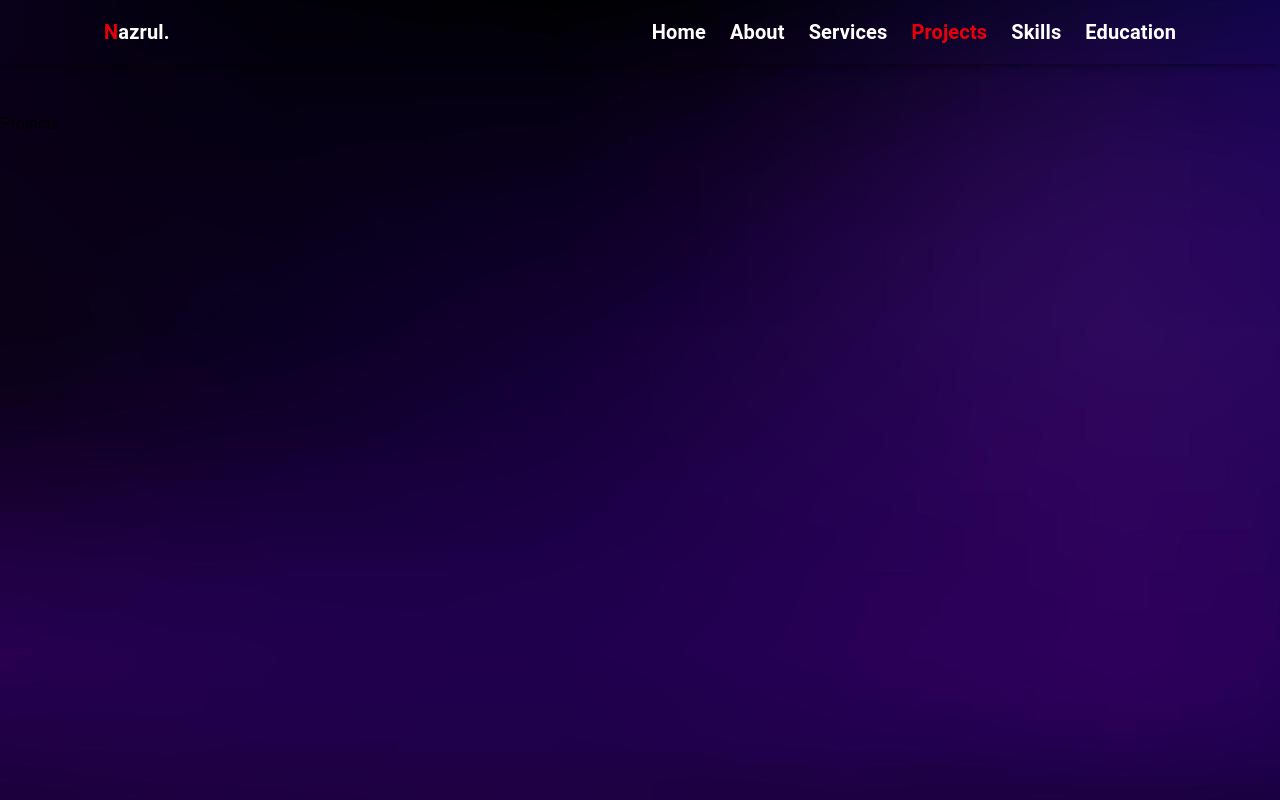
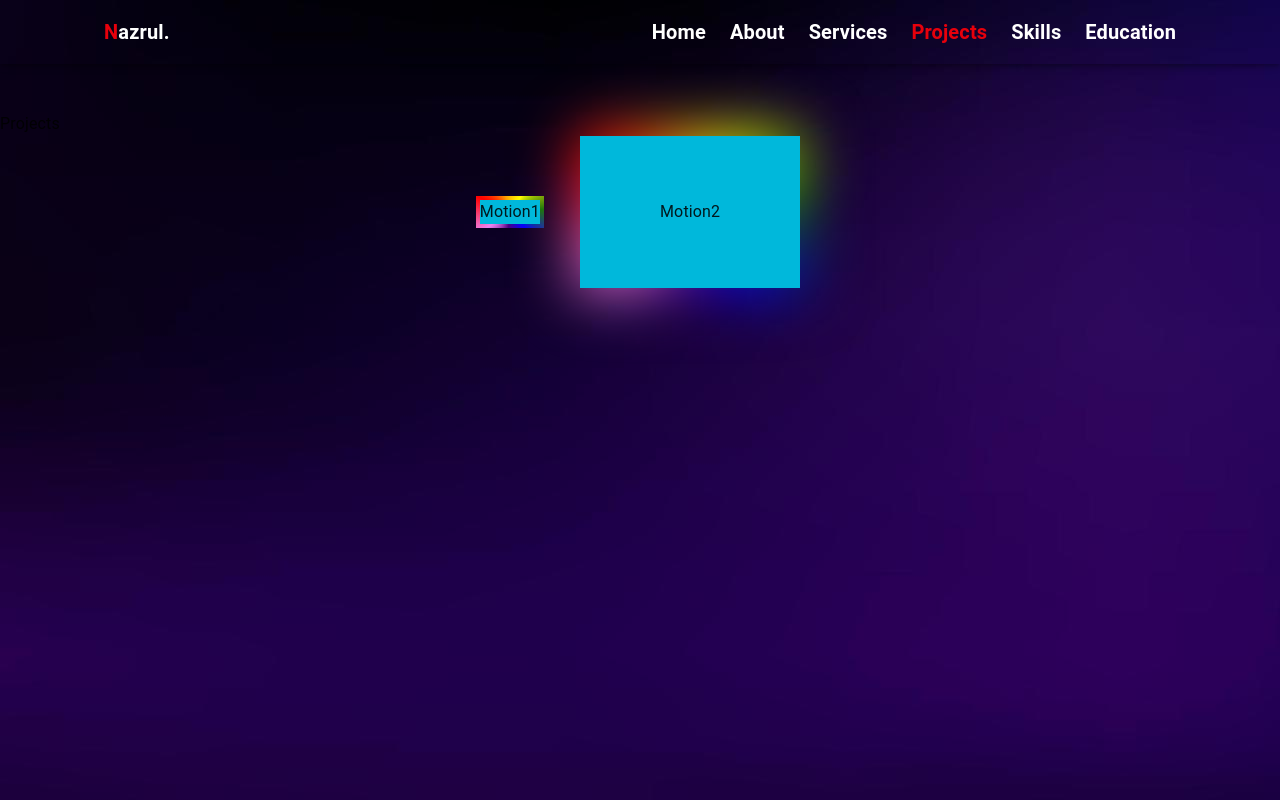
Before and after one commit to Nazrul144/nazrul-portfolio, a Next.js app: page /projects in a window 1280 px wide. Built offline with nearby package versions, Linux system fonts and the light colour scheme.

Commit message:
AndDesign Dependency Installed & Configured

```diff
--- a/package.json
+++ b/package.json
@@ -9,10 +9,12 @@
     "lint": "next lint"
   },
   "dependencies": {
+    "@ant-design/icons": "^5.6.1",
     "@emotion/react": "^11.14.0",
     "@emotion/styled": "^11.14.0",
     "@mui/icons-material": "^6.4.7",
     "@mui/material": "^6.4.7",
+    "antd": "^5.24.3",
     "framer-motion": "^12.5.0",
     "next": "15.2.2",
     "react": "^19.0.0",
--- a/src/app/projects/page.jsx
+++ b/src/app/projects/page.jsx
@@ -1,9 +1,48 @@
-import React from 'react';
+'use client'
+import { useTime, useTransform, motion, useSpring } from 'framer-motion';
+import React, { useEffect } from 'react';
 
 const Page = () => {
+    const time = useTime()
+    const rotate = useTransform(time, [0, 3000], [0, 360], {
+        clamp: false
+    })
+    const rotatingBg = useTransform(rotate, (r) => {
+        return `conic-gradient(from ${r}deg,
+            red 0deg, orange 50deg,
+            yellow 100deg, green 150deg,
+            blue 200deg, indigo 250deg,
+            violet 300deg, red 360deg)`;
+    });
+
+    const pulse = useSpring(0, {damping: 0, mass: 5, stiffness: 10})
+    const pulseBg = useTransform(pulse, (r)=>{
+        return `blur(30px)`
+    })
+
+    useEffect(()=>{
+        pulse.set(10)
+    },[])
+
     return (
         <div>
             <h1>Projects</h1>
+            <div className='flex justify-center items-center gap-10'>
+            <div className='relative'>
+            <button className='z-10 relative bg-cyan-500'>Motion1</button>
+            <motion.div className='absolute  -inset-[4px]'
+            style={{background: rotatingBg}}
+            />
+            </div>
+            <div className='relative'>
+            <button className='z-10 relative bg-cyan-500 px-20 py-16'>Motion2</button>
+            <motion.div className='absolute  -inset-[4px]'
+            style={{background: rotatingBg,
+                filter: pulseBg
+            }}
+            />
+            </div>
+            </div>
         </div>
     );
 }
--- a/src/components/homePage/Header.jsx
+++ b/src/components/homePage/Header.jsx
@@ -1,44 +1,62 @@
-'use client'
-import Image from 'next/image';
-import React from 'react';
+"use client";
+import { useTime, useTransform, motion, useSpring } from "framer-motion";
+import Image from "next/image";
+import React, { useEffect } from "react";
 import { useCallback } from "react";
 import Particles from "react-particles";
 import { loadSlim } from "tsparticles-slim";
 
-
 const Header = () => {
-
-    const particlesInit = useCallback(async engine => {
+  const particlesInit = useCallback(async (engine) => {
     console.log(engine);
 
     await loadSlim(engine);
   }, []);
 
-    const particlesLoaded = useCallback(async container => {
+  const particlesLoaded = useCallback(async (container) => {
     await console.log(container);
   }, []);
 
   const iconArray = [
-        '/icon/react.png',
-        '/icon/html.png',
-        '/icon/bootstrap.png',
-        '/icon/c.png',
-        '/icon/code.png',
-        '/icon/express.png',
-        '/icon/firebase.svg',
-        '/icon/github.png',
-        '/icon/javascript.png',
-        '/icon/materialUI.svg',
-        '/icon/mongodb.svg',
-        '/icon/next.svg',
-        '/icon/nodejs.png',
-        '/icon/redux.png',
-        '/icon/tailwind.svg',
-        '/icon/text.png',
+    "/icon/react.png",
+    "/icon/html.png",
+    "/icon/bootstrap.png",
+    "/icon/c.png",
+    "/icon/code.png",
+    "/icon/express.png",
+    "/icon/firebase.svg",
+    "/icon/github.png",
+    "/icon/javascript.png",
+    "/icon/materialUI.svg",
+    "/icon/mongodb.svg",
+    "/icon/next.svg",
+    "/icon/nodejs.png",
+    "/icon/redux.png",
+    "/icon/tailwind.svg",
+    "/icon/text.png",
   ];
 
   const time = useTime();
-    console.log(time);
+  const rotate = useTransform(time, [0, 3000], [0, 360], {
+    clamp: false,
+  });
+
+  const rotatingBg = useTransform(rotate, (r) => {
+    return `conic-gradient(from ${r}deg,
+            red 0deg, orange 50deg,
+            yellow 100deg, green 150deg,
+            blue 200deg, indigo 250deg,
+            violet 300deg, red 360deg)`;
+  });
+
+  const pulse = useSpring(0, { damping: 0, mass: 5, stiffness: 10 });
+  const pulseBg = useTransform(pulse, (r) => {
+    return `blur(30px)`;
+  });
+
+  useEffect(() => {
+    pulse.set(10);
+  }, []);
 
   return (
     <div>
@@ -50,22 +68,22 @@ const Header = () => {
           autoPlay: true,
           background: {
             color: {
-                        value: "transparent"
+              value: "transparent",
             },
             image: "",
-                    opacity: 1
+            opacity: 1,
           },
           backgroundMask: {
             composite: "destination-out",
             cover: {
               opacity: 1,
-                        color: { value: "" }
+              color: { value: "" },
             },
-                    enable: false
+            enable: false,
           },
           fullScreen: {
             enable: true,
-                    zIndex: 0
+            zIndex: 0,
           },
           detectRetina: true,
           duration: 0,
@@ -76,12 +94,12 @@ const Header = () => {
               onClick: { enable: false, mode: [] },
               onDiv: { selectors: [], enable: false, mode: [], type: "circle" },
               onHover: { enable: false, mode: [], parallax: { enable: false } },
-                        resize: { delay: 0.2, enable: true }
+              resize: { delay: 0.2, enable: true },
             },
             modes: {
               push: { default: true, quantity: 8 },
-                        repulse: { distance: 200, duration: 0.4 }
-                    }
+              repulse: { distance: 200, duration: 0.4 },
+            },
           },
           particles: {
             color: { value: "#fff" },
@@ -91,44 +109,57 @@ const Header = () => {
               speed: 0.5,
               random: true,
               straight: true,
-                        outModes: { default: "out" }
+              outModes: { default: "out" },
             },
             number: { value: 20, density: { enable: true, width: 1920, height: 1080 } },
             opacity: { value: 1 },
             shape: {
               type: "image",
-                        image: iconArray.map(icon => ({
+              image: iconArray.map((icon) => ({
                 src: icon,
-                            width: 400,
-                            height: 400
-                        }))
+                width: 200,
+                height: 200,
+              })),
             },
             size: { value: 10 },
-                    zIndex: { value: { min: 0, max: 100 } }
+            zIndex: { value: { min: 0, max: 100 } },
           },
           pauseOnBlur: true,
           pauseOnOutsideViewport: true,
           key: "snow",
-                name: "Snow"
+          name: "Snow",
         }}
+      />
+      <div className="px-4 lg:px-20">
+        <div className="lg:flex  items-center lg:gap-32 mt-20">
+          <div className="lg:w-[50%]">
+            <h1 className="font-extrabold text-4xl">
+              Hi, I am <span className="text-red-600 ">Nazrul</span> Islam
+            </h1>
+            <h2 className="mt-4 ">Frontend Web Developer</h2>
+            <p className="text-justify mt-4">
+              Hi, I’m Nazrul Islam, a passionate Frontend Web Developer from Bangladesh. I specialize in building seamless,
+              user-friendly web applications using modern technologies like HTML, CSS, Tailwind CSS, JavaScript, React, Next.js, Firebase,
+              Express, and MongoDB. With a strong focus on performance, usability, and design, I craft web experiences that
+              enhance user engagement. I thrive in collaborative environments, aligning technical solutions with project goals to
+              deliver innovative and efficient applications. I’m always open to new opportunities and collaborations in web
+              development. Feel free to connect with me at nazrulislam.cse28@gmail.com to discuss potential projects.
+            </p>
+            <Button type="primary" shape="round" icon={<DownloadOutlined />} size={size} />
+          </div>
+          <div className="relative w-90 h-90">
+            <Image className="z-10 relative brightness-50" src="/cover/cove.png" alt="Cover_Image" width={600} height={600} />
+            <motion.div
+              className="absolute -inset-[4px] rounded-full "
+              style={{ background: rotatingBg, filter: pulseBg }}
 
-        />
-        <div className='px-4 lg:px-20'>
-            <div className='flex justify-between'>
-                <div>
-                    <h1>Hi, I am Nazrul Islam</h1>
-                    <h2>Web Developer</h2>
-                </div>
-                <div className='relative w-60 h-60'>
-                    <Image className='z-10 relative' src='/cover/cove.png' alt='Cover_Image' width={500} height={500}/>
-                    <div className='absolute -inset-[50px] rounded-full'
-                    style={{background: "conic-gradient( red, orange, yellow, green, blue, indigo, violet)"}} //applying conic gradient color for border
+              //applying conic gradient color for border
             />
           </div>
         </div>
       </div>
     </div>
   );
-}
+};
 
 export default Header;
```
Also changed, not shown: 1 other file (tests, documents, lock files or other folders). Lines whose indentation alone changed are shown as unchanged.
